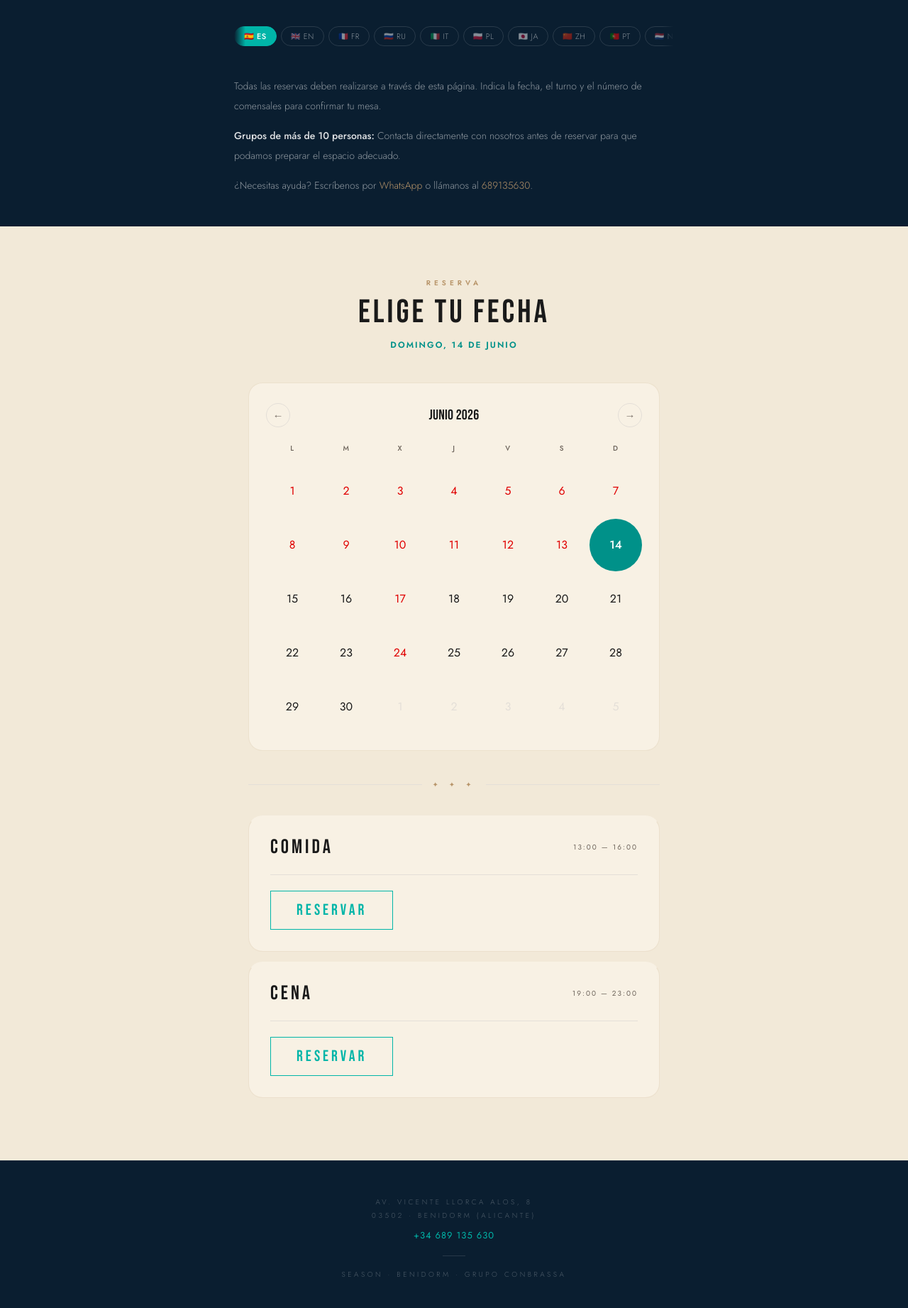
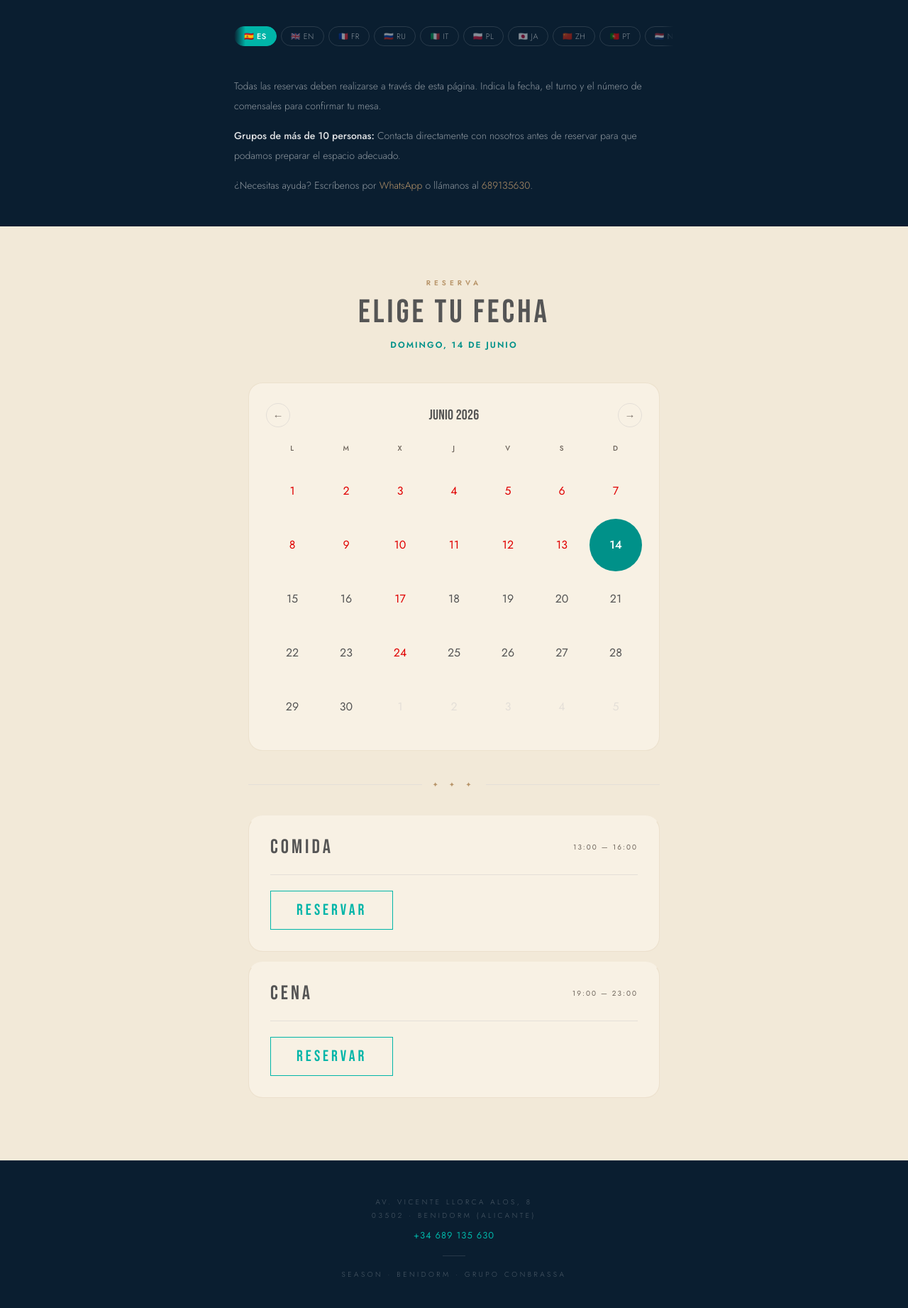
Before and after one commit to gestionempresasip-boop/season-reservas, a Flask app: page /reservas in a window 1280 px wide. Shown: the part 801-2644 px from the top of the page at 71% size. Run offline with Flask 3, Linux system fonts and the light colour scheme; data comes from the database, SQL or seed files in the repository; parts of the project's set-up code (start-up, migrations or seed data) failed here and were passed over; some libraries are stand-ins or nearby versions.

Commit message:
fix: enunciados en gris #555555 en lugar de negro

```diff
--- a/templates/reservas.html
+++ b/templates/reservas.html
@@ -16,7 +16,7 @@
             --cream:     #f2e9d8;
             --linen:     #f3ede4;
             --blush:     #ecddd4;
-            --char:      #1a1a1a;
+            --char:      #555555;
             --warm-gray: #7a7068;
             --lt-gray:   #e4dfd8;
             --mid-gray:  #6b6259;
```
